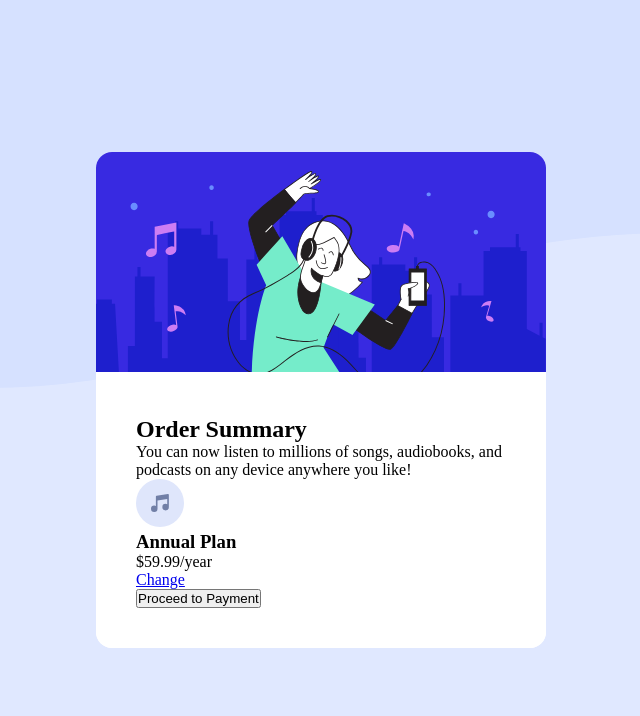
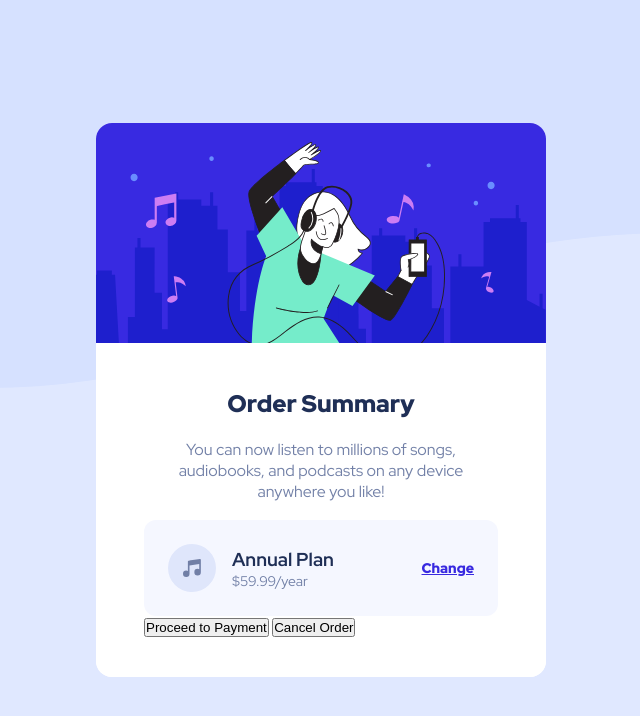
Before and after one commit to Kolawole1996/order-summary, a plain HTML site: page index.html in a window 1280 px wide. Shown: the whole page, without its empty margins (319-959 px from the left). Drawn offline with Linux system fonts and the light colour scheme.

Commit message:
style the content secion

```diff
--- a/index.html
+++ b/index.html
@@ -55,6 +55,7 @@
         </div>
         <div class="btn">
           <button>Proceed to Payment</button>
+          <button>Cancel Order</button>
         </div>
       </section>
     </main>
--- a/style.css
+++ b/style.css
@@ -23,6 +23,7 @@ body {
   background-size: contain;
   display: flex;
   justify-content: center;
+  font-family: var(--red-hat);
   align-items: center;
 }
 
@@ -38,7 +39,43 @@ main {
 }
 .content {
   background-color: var(--white);
-  padding: 40px;
+  padding: 40px 48px;
   border-radius: 0px 0px 16px 16px;
+}
+.hero-text {
+  text-align: center;
+}
+.hero-text h1 {
+  font-weight: 900;
+  color: var(--dark-blue);
+}
+.hero-text p {
+  color: var(--desaturated-blue);
+  margin: 20px 0 18px;
+}
+.plan{
+  display: flex;
+  justify-content: space-between;
+  align-items: center;
+  background-color: var(--very-pale-blue);
+  border-radius: 12px;
+  padding: 24px;
+}
+.plan a{
+  color: var(--bright-blue);
+  font-size: 14px;
+  font-weight: 900;
+}
+.price{
+  display: flex;
+  align-items: center;
+  gap: 16px;
+}
 
+.annual h3{
+  color: var(--dark-blue);
 }
+.annual p{
+  font-size: 14px;
+  color: var(--desaturated-blue);
+}
```
